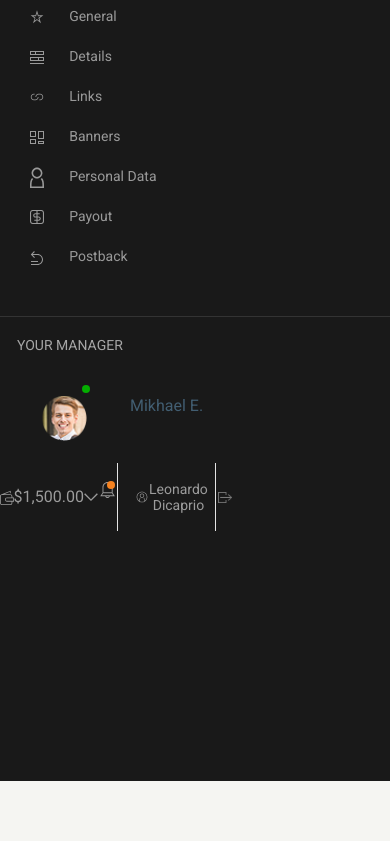
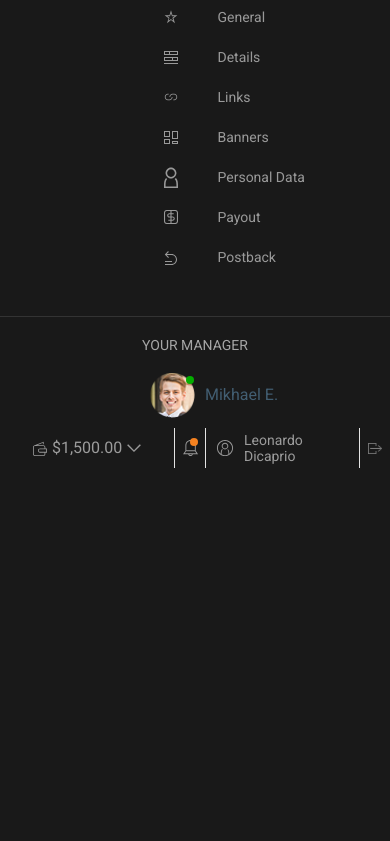
Before and after one commit to Ma-Der/modul-9-12, a plain HTML site: page src/mobile-menu.html in a window 390 px wide. Shown: the part 63-904 px from the top of the page. Before the commit the page ends 844 px from the top, so only its background shows below. Drawn offline with Linux system fonts and the light colour scheme; files whose address does not match are found by name.

Commit message:
Add mobile menu

```diff
--- a/js/script.js
+++ b/js/script.js
@@ -5,6 +5,15 @@ function loadPage(href) {
   xmlhttp.send();
   return xmlhttp.responseText;
 }
+
+function toggleMenu(visible) {
+  document.querySelector('.mobile-menu').classList.toggle('show', visible);
+}
+
+document.querySelector('.mobile-hamburger').addEventListener('click', function(e) {
+  e.preventDefault();
+  toggleMenu();
+});
 
 document.addEventListener('DOMContentLoaded', function(){
   mainPage.innerHTML = loadPage('./src/general.html');
--- a/sass/sections/_mobile-menu.scss
+++ b/sass/sections/_mobile-menu.scss
@@ -1,82 +1,26 @@
-// Navbar part //
-
-.mobile-navbar {
-  background-color: inherit;
-  .mobile-notification {
-    position: relative;
-    width: 5%;
+.show {
+  display: none;
+}
+.mobile-logo-part {
+  background-color: #191919;
+  height: 60px;
+  width: 100%;
+  .mobile-logo {
     img {
-      height: 18px;
-      filter: invert(60%);
-      margin: 18px 0;
-      width: 100%;
+      filter: invert(0%);
+      height: 20px;
+      margin: 20px auto;
+      width: 45.75%;
     }
   }
-  .mobile-money {
-    color: #9c9c9c;
-    display: flex;
-    align-items: center;
-    justify-content: center;
-    padding: 18px 10px;
+  .mobile-hamburger {
     img {
-      display: flex;
-      align-items: center;
-      justify-content: center;
-      filter: invert(60%);
+      cursor: pointer;
+      float: right;
+      height: 17px;
+      margin: 22px 15px 20px;
+      width: 30.3%;
     }
-    p {
-      display: flex;
-      align-items: center;
-      justify-content: center;
-    }
-  }
-}
-.mobile-bell-indicator {
-  background-color: #f58220;
-  border-radius: 50%;
-  bottom: 62%;
-  height: 8px;
-  left: 51%;
-  position: absolute;
-  width: 8px;
-  z-index: 1;
-}
-.mobile-profile {
-  border-left: 1px solid $disabled-button-color;
-  padding: 18px;
-  display: flex;
-  align-items: center;
-  justify-content: center;
-  img {
-    display: flex;
-    align-items: center;
-    justify-content: center;
-    filter: invert(60%);
-  }
-  .mobile-profile-text {
-    display: flex;
-    align-items: center;
-    justify-content: center;
-  }
-  p {
-    color: #9c9c9c;
-    display: flex;
-    align-items: center;
-    justify-content: center;
-    font-size: 14px;
-    text-align: center;
-  }
-}
-.mobile-exit {
-  border-left: 1px solid $disabled-button-color;
-  display: flex;
-  align-items: center;
-  justify-content: center;
-//  padding: 1.5%;
-  width: 5%;
-  img {
-    filter: invert(60%);
-    //height: 16px;
   }
 }
 
@@ -84,16 +28,12 @@
 
 .mobile-sidebar{
   background-color: #191919;
-  display: flex;
   flex-direction: column;
   height: 100vh;
   width: 100%;
   img{
     display: flex;
-    align-items: center;
-    justify-content: center;
     filter: invert(60%);
-    margin: auto;
     width: 14px;
   }
   .mobile-sidebar-link {
@@ -105,23 +45,26 @@
     &:hover {
       background-color: $sidebar-hover-color;
       border-left: 5px solid $button-color;
-      a, img, p {
+      a, img, .mobile-icon-text {
         filter: invert(100%);
       }
     }
   }
-  .mobile-logo-part {
-    height: 60px;
-    width: 20%;
-    }
+
   .mobile-icon-link {
+    align-items: center;
+    justify-content: flex-end;
+    text-align: justify;
     height: 40px;
-    p {
-      filter: invert(60%);
-      font-size: 14px;
-      font-weight: 400;
-      margin: 11px 0;
-    }
+    padding: 0 20px;
+  }
+  .mobile-icon-text {
+    align-items: center;
+    filter: invert(60%);
+    justify-content: flex-start;
+    padding: 0 20px;
+    font-size: 14px;
+    font-weight: 400;
   }
 }
 .mobile-sidebar-end {
@@ -129,49 +72,113 @@
   height: 40px;
   width: 100%;
 }
-.mobile-logo {
-  img {
-    filter: invert(0%);
-    height: 20px;
-    margin: 20px auto;
-    width: 45.75%;
-  }
-}
-.mobile-hamburger {
-  img {
-    cursor: pointer;
-    float: right;
-    height: 17px;
-    margin: 22px 15px 20px;
-    width: 30.3%;
-  }
-}
+
 .mobile-manager {
+  align-items: center;
+  justify-content: center;
   margin: 20px 17px;
   h2 {
     font-size: 14px;
   }
 }
 .mobile-manager-photo {
-  height: 90px;
-  position: relative;
-  img {
-    filter: invert(0%);
-    height: 45px;
-    width: 45px;
+  justify-content: flex-end;
+  .mobile-photo {
+    align-items: center;
+    justify-content: center;
+    position: relative;
+    img {
+      filter: invert(0%);
+      height: 45px;
+      width: 45px;
+    }
   }
 }
 .mobile-manager-name {
+  display: flex;
+  align-items: center;
   color: #425e72;
-  line-height: 65px;
+  padding: 0 10px;
 }
 .mobile-manager-indicator {
   background-color: #04ae00;
   border-radius: 50%;
-  bottom: 78%;
+  bottom: 75%;
   height: 8px;
-  left: 63%;
+  left: 80%;
   position: absolute;
   width: 8px;
-  z-index: 12;
 }
+
+// Navbar part //
+
+.mobile-navbar {
+  margin: 10px 0;
+  height: 40px;
+
+  .mobile-money {
+    color: #9c9c9c;
+    align-items: center;
+    justify-content: center;
+    margin: 0 10px;
+    p {
+      padding: 0 5px;
+    }
+  }
+  .mobile-notify {
+    border-left: 1px solid $disabled-button-color;
+    align-items: center;
+    justify-content: center;
+  }
+  .mobile-notification {
+    display: flex;
+    align-items: center;
+    justify-content: center;
+    position: relative;
+    width: 5%;
+    img {
+      height: 18px;
+      width: 18px;
+    }
+  }
+
+  .mobile-bell-indicator {
+    background-color: #f58220;
+    border-radius: 50%;
+    bottom: 60%;
+    height: 8px;
+    left: 51%;
+    position: absolute;
+    width: 8px;
+  }
+
+  .mobile-profile {
+    border-left: 1px solid $disabled-button-color;
+    flex-direction: row;
+    align-items: center;
+    justify-content: center;
+    img {
+      height: 18px;
+      width: 18px;
+      margin-left: 10px;
+      align-items: center;
+      justify-content: center;
+    }
+    p {
+      display: flex;
+      align-items: center;
+      justify-content: center;
+      color: #9c9c9c;
+      font-size: 14px;
+      padding: 0 10px;
+    }
+  }
+  .mobile-exit {
+    border-left: 1px solid $disabled-button-color;
+    align-items: center;
+    justify-content: center;
+    img {
+      filter: invert(60%);
+    }
+  }
+}
--- a/src/mobile-menu.html
+++ b/src/mobile-menu.html
@@ -7,38 +7,38 @@
   <link rel="stylesheet" type="text/css" href="../css/style.css">
 </head>
 <body>
-  <div class="mobile-sidebar">
   <div class="row mobile-logo-part">
     <div class="col-8 mobile-logo"><img src="../images/logo.png" alt="logo"></div>
     <div class="col-4 mobile-hamburger"><img src="../images/hamburger.png" alt="hamburger"></div>
   </div>
+  <div class="mobile-sidebar mobile-menu">
     <div class="row mobile-sidebar-link" id="general">
-        <div class="col-2 mobile-icon-link"><img src="../images/general.svg" alt="general"></div>
-        <div class="col-10 mobile-icon-link"><p>General</p></div>
+      <div class="col-6 mobile-icon-link"><img src="../images/general.svg" alt="general"></div>
+      <div class="col-6 mobile-icon-text"><p>General</p></div>
     </div>
     <div class="row mobile-sidebar-link" id="details">
-        <div class="col-2 mobile-icon-link"><img src="../images/details.svg" alt="details"></div>
-        <div class="col-10 mobile-icon-link"><p>Details</p></div>
+      <div class="col-6 mobile-icon-link"><img src="../images/details.svg" alt="details"></div>
+      <div class="col-6 mobile-icon-text"><p>Details</p></div>
     </div>
     <div class="row mobile-sidebar-link" id="links">
-        <div class="col-2 mobile-icon-link"><img src="../images/links.svg" alt="links"></div>
-        <div class="col-10 mobile-icon-link"><p>Links</p></div>
+      <div class="col-6 mobile-icon-link"><img src="../images/links.svg" alt="links"></div>
+      <div class="col-6 mobile-icon-text"><p>Links</p></div>
     </div>
     <div class="row mobile-sidebar-link" id="banners">
-        <div class="col-2 mobile-icon-link"><img src="../images/banners.svg" alt="banners"></div>
-        <div class="col-10 mobile-icon-link"><p>Banners</p></div>
+      <div class="col-6 mobile-icon-link"><img src="../images/banners.svg" alt="banners"></div>
+      <div class="col-6 mobile-icon-text"><p>Banners</p></div>
     </div>
     <div class="row mobile-sidebar-link" id="personaldata">
-        <div class="col-2 mobile-icon-link"><img src="../images/personaldata.svg" alt="personaldata"></div>
-        <div class="col-10 mobile-icon-link"><p>Personal Data</p></div>
+      <div class="col-6 mobile-icon-link"><img src="../images/personaldata.svg" alt="personaldata"></div>
+      <div class="col-6 mobile-icon-text"><p>Personal Data</p></div>
     </div>
     <div class="row mobile-sidebar-link" id="payout">
-        <div class="col-2 mobile-icon-link"><img src="../images/payout.svg" alt="payout"></div>
-        <div class="col-10 mobile-icon-link"><p>Payout</p></div>
+      <div class="col-6 mobile-icon-link"><img src="../images/payout.svg" alt="payout"></div>
+      <div class="col-6 mobile-icon-text"><p>Payout</p></div>
     </div>
     <div class="row mobile-sidebar-link" id="postback">
-        <div class="col-2 mobile-icon-link"><img src="../images/postback.svg" alt="postback"></div>
-        <div class="col-10 mobile-icon-link"><p>Postback</p></div>
+      <div class="col-6 mobile-icon-link"><img src="../images/postback.svg" alt="postback"></div>
+      <div class="col-6 mobile-icon-text"><p>Postback</p></div>
     </div>
     <div class="row mobile-sidebar-end">
       <div class="col-12"></div>
@@ -47,33 +47,37 @@
       <div class="col-12 mobile-manager"><h2>your manager</h2></div>
     </div>
     <div class="row">
-        <div class="col-4 mobile-manager-photo"><img src="../images/managerphoto.png" alt="manager"><div class="mobile-manager-indicator"></div></div>
-        <div class="col-8"><p class="mobile-manager-name">Mikhael E.</p></div>
+      <div class="col-6 mobile-manager-photo">
+        <div class="mobile-photo">
+          <img src="../images/managerphoto.png" alt="manager">
+          <div class="mobile-manager-indicator"></div>
         </div>
-      <div class=" row mobile-navbar">
-        <div class="col-3 mobile-money">
+      </div>
+      <div class="col-6">
+        <p class="mobile-manager-name">Mikhael E.</p>
+      </div>
+    </div>
+    <div class="row mobile-navbar">
+      <div class="col-5 mobile-money">
         <img src="../images/wallet.svg" alt="wallet">
         <p>$1,500.00</p>
         <img src="../images/arrow-down.svg" alt="arrow-down">
       </div>
-        <div class="col-3 mobile-notification">
+      <div class="col-1 mobile-notify">
+        <div class="mobile-notification">
           <img src="../images/notification.svg" alt="notification">
           <div class="mobile-bell-indicator"></div>
         </div>
-        <div class="col-3">
-          <div class="row mobile-profile">
-            <div class="col-2">
+      </div>
+      <div class="col-5 mobile-profile">
           <img src="../images/profile.svg" alt="profile">
-            </div>
-            <div class="col-10 mobile-profile-text">
           <p>Leonardo Dicaprio</p>
       </div>
-          </div>
-        </div>
-        <div class="col-3 mobile-exit">
+      <div class="col-1 mobile-exit">
         <img src="../images/exit.png">
       </div>
     </div>
   </div>
+  <script src="../js/script.js"></script>
 </body>
 </html>
```
Also changed, not shown: css/style.css, 1 other file. Lines whose indentation alone changed are shown as unchanged.
